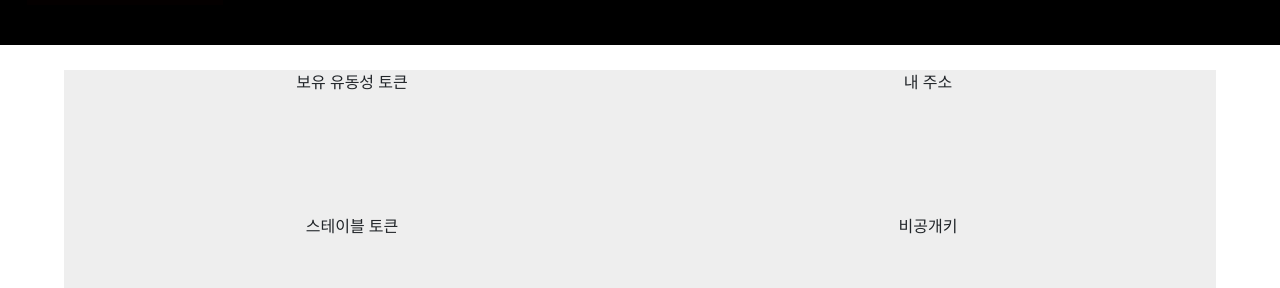
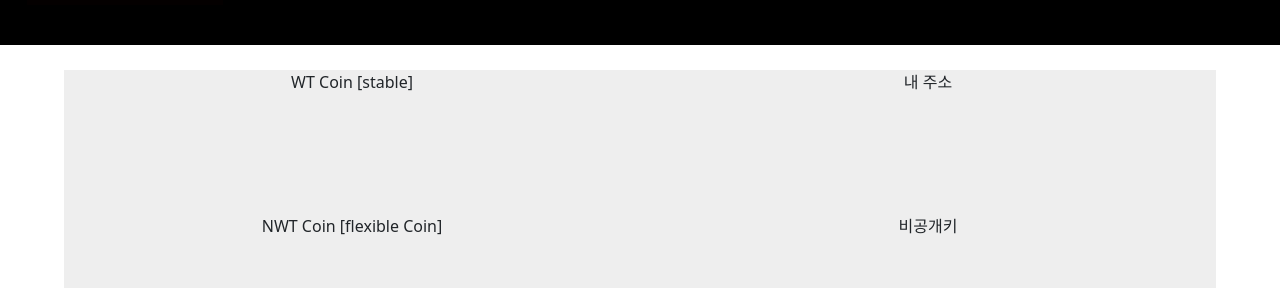
Before and after one commit to codestates/BEB_01_final3, a React (Create React App) app in the folder client/: page /user/mypage in a window 1280 px wide. Shown: the part 154-442 px from the top of the page. Built offline with nearby package versions, Linux system fonts and the light colour scheme; no server answers.

Commit message:
error 수정

```diff
--- a/client/src/components/MyPage/MyPage.js
+++ b/client/src/components/MyPage/MyPage.js
@@ -108,7 +108,7 @@ function MyPage() {
                 height:"50%",
 
             }}>
-                <p>보유 유동성 토큰</p>
+                <p>WT Coin [stable]</p>
                 <p><input value={wtToken} readOnly style={{border:"none", backgroundColor:"#eee"}}/></p>
             </div>
             <div style={{
@@ -116,7 +116,7 @@ function MyPage() {
                 height:"50%",
 
             }}>
-               <p>스테이블 토큰</p>
+               <p>NWT Coin [flexible Coin]</p>
                 <p><input value={nwtToken} readOnly style={{border:"none", backgroundColor:"#eee"}}/></p>
 
             </div>
--- a/client/src/components/NavBar/Bar.js
+++ b/client/src/components/NavBar/Bar.js
@@ -115,7 +115,7 @@ function Bar({ isLogin }) {
 					<Nav>
 						<div className='mb-2'>
 
-							{isAdmin ? (
+							{isAuth ? (
 								<Button
 									variant='dark'
 									href='/exchange'
```
